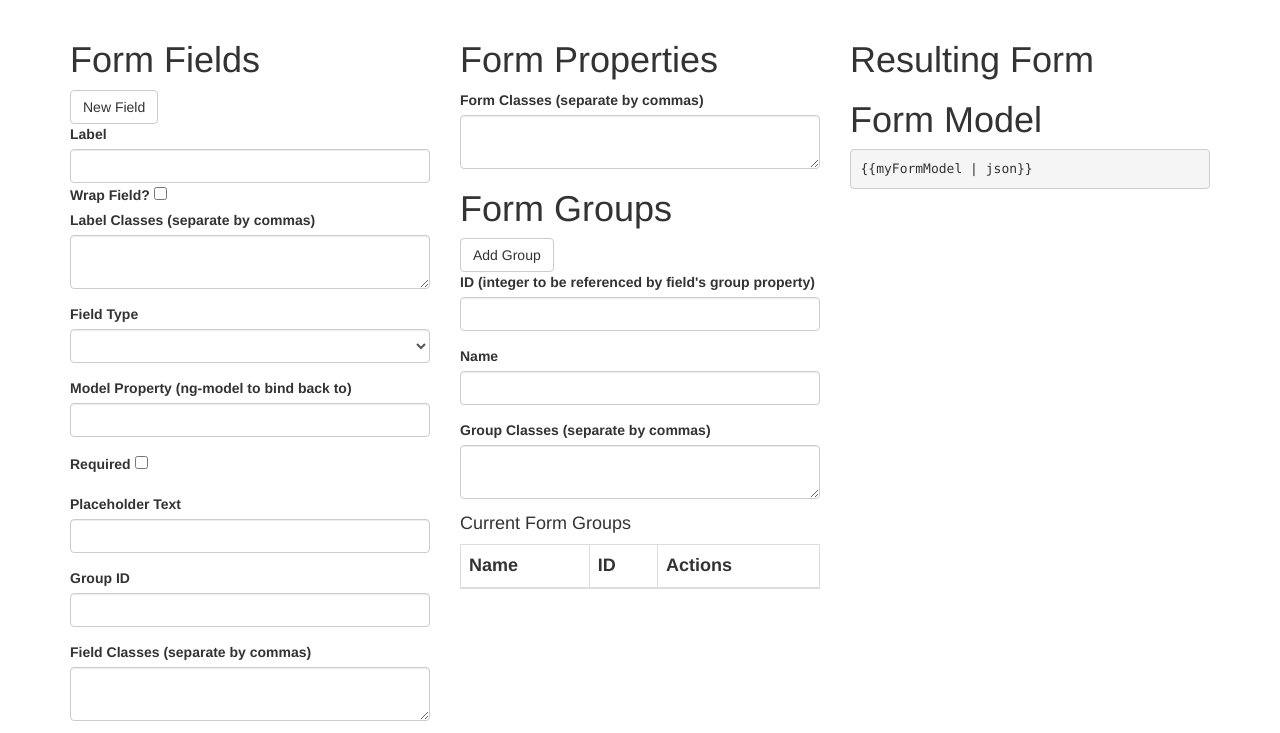
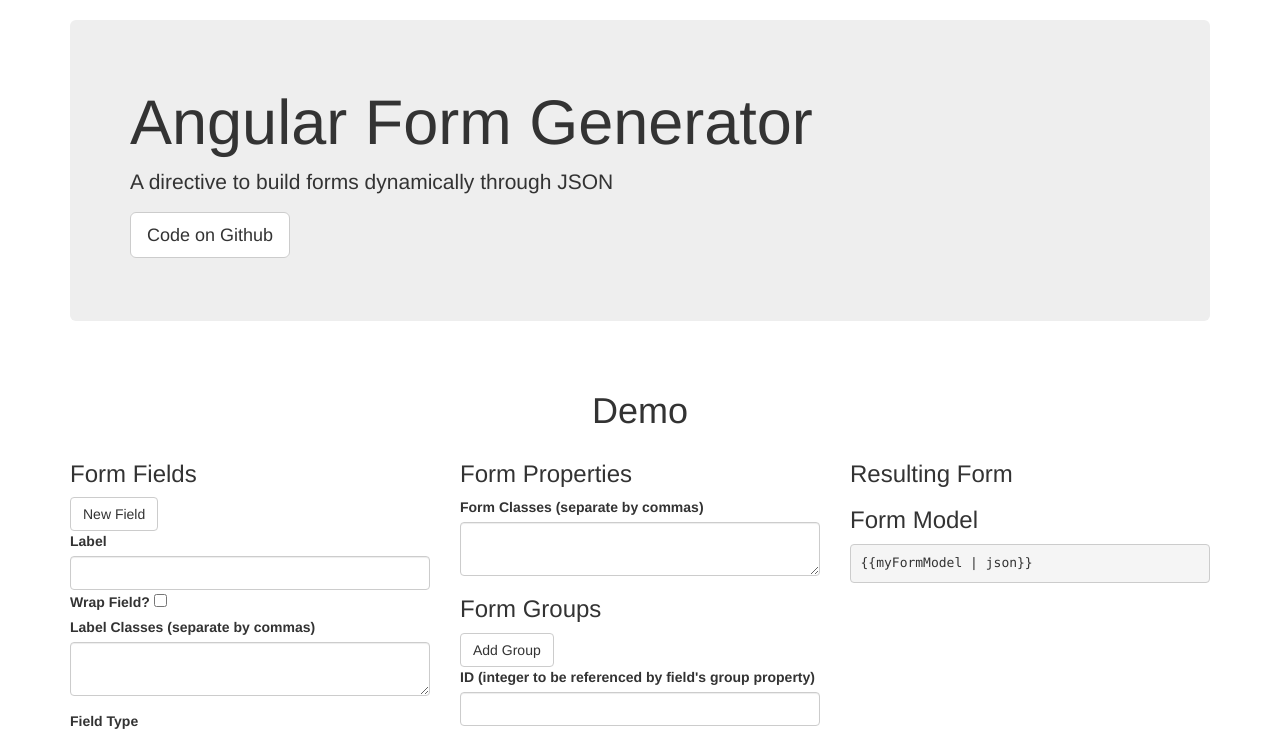
Before and after one commit to dhallsim/angular-form-generator, a plain HTML site: page index.html in a window 1280 px wide. Shown: the top 733 px of the page. Drawn offline with nearby package versions, Linux system fonts and the light colour scheme.

Commit message:
adding page jumbotron

```diff
--- a/index.html
+++ b/index.html
@@ -2,9 +2,11 @@
 <html lang="en" ng-app="formGeneratorApp">
 <meta name="viewport" content="width=device-width, initial-scale=1.0">
 <head>
-	<title>Form Generator Test</title>
+	<title>Angular Form Generator - A directive to build forms dynamically through JSON</title>
 	<link href="http://netdna.bootstrapcdn.com/bootstrap/3.0.0/css/bootstrap.min.css" rel="stylesheet">
 	<link href="assets/css/app.css" rel="stylesheet">
+	<!-- <link href="http://fonts.googleapis.com/css?family=Ubuntu:bold" rel="stylesheet" type="text/css"> -->
+	<!-- <link href="http://fonts.googleapis.com/css?family=Vollkorn" rel="stylesheet" type="text/css"> -->
 
 	<script src="http://ajax.googleapis.com/ajax/libs/jquery/1.10.1/jquery.min.js"></script>
 	<script src="http://netdna.bootstrapcdn.com/bootstrap/3.0.0/js/bootstrap.min.js"></script>
@@ -13,9 +15,25 @@
 </head>
 <body ng-controller="indexCtrl">
 	<div class="container" style="margin-top: 20px;">
+		<div class="jumbotron">
+			<h1>Angular Form Generator</h1>
+			<p>A directive to build forms dynamically through JSON</p>
+			<p>
+				<a href="https://github.com/dhallsim/angular-form-generator" class="btn btn-lg btn-default">Code on Github</a>
+				<!-- <a class="btn btn-lg btn-primary">Download 0.5.0</a> -->
+			</p>
+		</div>
+	</div>
+
+	<div class="container" style="margin-top: 20px;">
+		<div class="row">
+			<div class="col-lg-12">
+				<h1 style="text-align: center;">Demo</h1>
+			</div>
+		</div>
 		<div class="row">
 			<div class="col-lg-4">
-				<h1>Form Fields</h1>
+				<h3>Form Fields</h3>
 				<button class="btn btn-default" ng-click="newField()">New Field</button>
 
 				<div ng-show="editingField">
@@ -131,7 +149,7 @@
 			</div>
 
 			<div class="col-lg-4">
-				<h1>Form Properties</h1>
+				<h3>Form Properties</h3>
 				<form>
 					<div class="form-group">
 						<label>Form Classes (separate by commas)</label>
@@ -139,7 +157,7 @@
 					</div>
 				</form>
 
-				<h1>Form Groups</h1>
+				<h3>Form Groups</h3>
 				<button type="button" class="btn btn-default" ng-click="newGroup()">Add Group</button>
 
 				<div ng-show="editingGroup">
@@ -181,10 +199,10 @@
 				</div>
 			</div>
 			<div class="col-lg-4">
-				<h1>Resulting Form</h1>
+				<h3>Resulting Form</h3>
 				<div form-generator form="myForm"></div>
 
-				<h1>Form Model</h1>
+				<h3>Form Model</h3>
 				<pre>{{myFormModel | json}}</pre>
 			</div>
 		</div>
```
Also changed, not shown: assets/css/app.css (+7 -0 lines).
